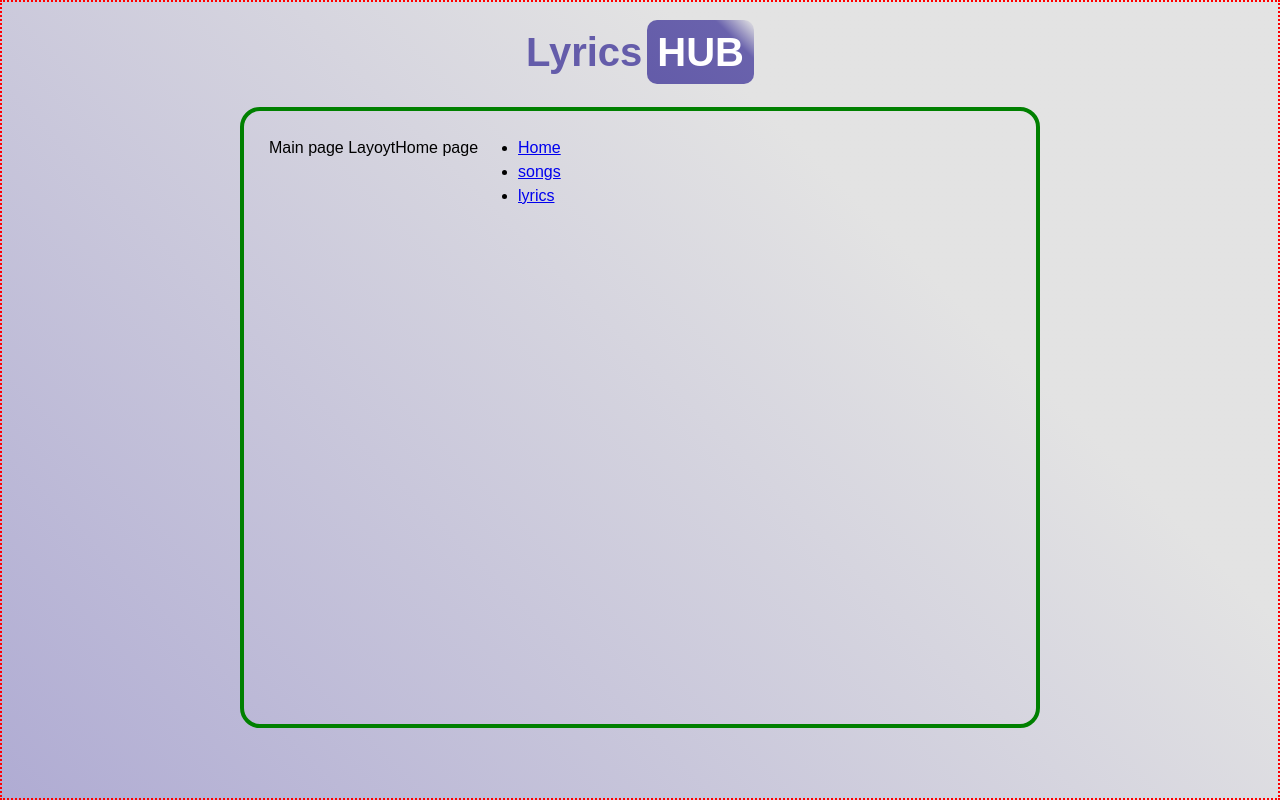
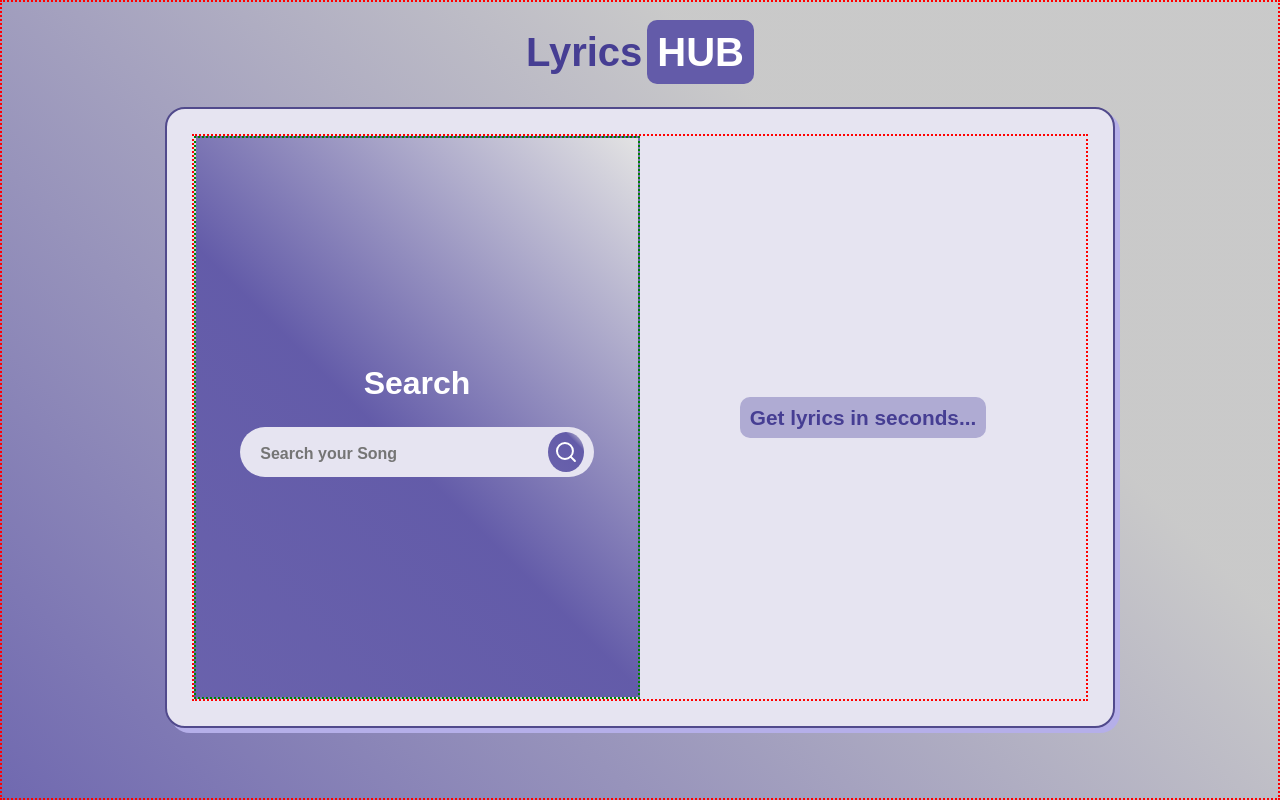
Before and after one commit to ayechico21/lyricsHub, a React (Vite) app: page / in a window 1280 px wide. Built offline with nearby package versions, Linux system fonts and the light colour scheme.

Commit message:
styling, add SearchInput

```diff
--- a/package.json
+++ b/package.json
@@ -12,6 +12,7 @@
   "dependencies": {
     "react": "^18.2.0",
     "react-dom": "^18.2.0",
+    "react-feather": "^2.0.10",
     "react-router-dom": "^6.16.0",
     "styled-components": "^6.0.8"
   },
--- a/src/App.jsx
+++ b/src/App.jsx
@@ -18,7 +18,7 @@ function App() {
             <Route exact path="/songs" element={<Songs />} />
             <Route exact path="/lyrics" element={<Lyrics />} />
           </Routes>
-          <div className="list">
+          {/* <div className="list">
             <ul>
               <li>
                 <Link to="/">Home</Link>
@@ -30,7 +30,7 @@ function App() {
                 <Link to="/lyrics">lyrics</Link>
               </li>
             </ul>
-          </div>
+          </div> */}
         </Router>
       </MainPageLayout>
     </Wrapper>
--- a/src/components/Header/Header.jsx
+++ b/src/components/Header/Header.jsx
@@ -11,18 +11,13 @@ function Header() {
 
 const Title = styled.h1`
   font-size: 2.5rem;
-  color: #645caa;
+  color: hsl(246, 41%, 41%);
 `;
 const HighlightText = styled.span`
   padding: 10px;
   margin-left: 5px;
   border-radius: 10px;
   color: white;
-  background: linear-gradient(
-    45deg,
-    hsla(246, 31%, 51%, 1) 0%,
-    hsla(246, 31%, 53%, 1) 77%,
-    hsla(0, 0%, 89%, 1) 99%
-  );
+  background: hsl(246, 31%, 51%);
 `;
 export default Header;
--- a/src/components/MainPageLayout/MainPageLayout.jsx
+++ b/src/components/MainPageLayout/MainPageLayout.jsx
@@ -2,12 +2,7 @@ import React from "react";
 import styled from "styled-components";
 
 function MainPageLayout({ children }) {
-  return (
-    <Wrapper>
-      <div>Main page Layoyt</div>
-      {children}
-    </Wrapper>
-  );
+  return <Wrapper>{children}</Wrapper>;
 }
 const Wrapper = styled.main`
   --space: 25px;
@@ -15,11 +10,13 @@ const Wrapper = styled.main`
   flex-grow: 1; /**take the remaining space on screen */
   display: flex;
   width: 100%; /**take all width space */
-  max-width: 800px; /**clamp container width */
+  max-width: 950px; /**clamp container width */
   padding: var(--space);
   margin-top: var(--space);
   margin-bottom: calc(var(--space) * 2);
-  border: 4px solid green;
   border-radius: 20px;
+  background: hsl(246, 31%, 92%);
+  border: 2px solid hsl(246, 31%, 42%);
+  box-shadow: 5px 5px hsl(246, 57%, 80%);
 `;
 export default MainPageLayout;
--- a/src/components/SearchInput/SearchInput.jsx
+++ b/src/components/SearchInput/SearchInput.jsx
@@ -1,31 +1,107 @@
 import React from "react";
-import { options, BASE_URL, searchSong, searchLyrics } from "../../constants";
-
+import styled from "styled-components";
+import { Search } from "react-feather";
 function SearchInput() {
   const [songInput, setSongInput] = React.useState("");
-  const [songLyrics, setSongLyrics] = React.useState("");
 
   const handleSubmit = async (e) => {
     e.preventDefault();
-    const songs = await searchSong(songInput);
-    console.log(songs);
-    const id = songs[0].result.id;
-    const lyrics = await searchLyrics(id);
-    console.log(lyrics);
   };
 
   return (
-    <div>
-      <form onSubmit={handleSubmit}>
-        <input
+    <Form onSubmit={handleSubmit}>
+      <Label htmlFor="song-input">Search</Label>
+      <InputWrapper>
+        <Input
+          id="song-input"
           type="text"
           value={songInput}
           onChange={(e) => setSongInput(e.target.value)}
+          placeholder="Search your Song"
         />
-        <button>Search</button>
-      </form>
-    </div>
+        <SearchButton>
+          <Icon>
+            <Search />
+          </Icon>
+        </SearchButton>
+      </InputWrapper>
+    </Form>
   );
 }
+const Form = styled.form`
+  align-self: stretch; /**make child take full height of flex parent   */
+  flex-basis: 50%; /**child tries to make width 50% of total flex parent width */
+  display: flex;
+  flex-direction: column;
+  justify-content: center;
+  align-items: center;
+  gap: 20px;
+  background: linear-gradient(
+    45deg,
+    hsla(246, 31%, 53%, 1) 0%,
+    hsla(246, 31%, 51%, 1) 45%,
+    hsla(0, 0%, 89%, 1) 100%
+  );
+  border: 2px dotted green;
+  min-width: 0;
+`;
+const Label = styled.label`
+  font-weight: 600;
+  font-size: 2rem;
+  color: hsl(0, 0%, 100%);
+`;
+const InputWrapper = styled.article`
+  display: flex;
+  justify-content: space-between;
+  align-items: center;
+  gap: 10px;
+  padding: 20px 10px;
+  width: 80%;
+  height: 50px;
+  border-radius: 25px;
+  background: hsl(246, 31%, 92%);
+`;
+const Input = styled.input`
+  border: none;
+  background: inherit;
+  min-width: 0;
+  width: 100%;
+  padding: 0 10px;
+  font-weight: 600;
+  font-size: 1.4rem;
+  color: hsl(246, 41%, 21%);
+  outline: none;
+  &::placeholder {
+    font-size: 1rem;
+  }
+`;
+const SearchButton = styled.button`
+  --size: 40px;
+  height: var(--size);
+  width: var(--size);
+  cursor: pointer;
+  text-align: center;
+  color: hsl(0, 0%, 100%);
+  border: none;
+  border-radius: 50%; /**circular corners, need equal height and width */
 
+  /**same as container gradient {Form} */
+  background: linear-gradient(
+    45deg,
+    hsla(246, 31%, 53%, 1) 0%,
+    hsla(246, 31%, 51%, 1) 75%,
+    hsla(0, 0%, 89%, 1) 100%
+  );
+
+  /**center icon inside the button */
+  display: flex;
+  justify-content: center;
+  align-items: center;
+`;
+const Icon = styled.span`
+  transition: All 0.5s;
+  &:hover {
+    transform: scale(1.2) rotate(360deg);
+  }
+`;
 export default SearchInput;
--- a/src/index.css
+++ b/src/index.css
@@ -8,9 +8,10 @@ body,
 
 body {
   font-family: sans-serif;
+  font-size: 1.2rem;
   background: linear-gradient(
     45deg,
-    hsla(246, 31%, 75%, 1) 0%,
-    hsla(0, 0%, 89%, 1) 70%
+    hsla(246, 31%, 55%, 1) 0%,
+    hsla(0, 0%, 79%, 1) 70%
   );
 }
--- a/src/pages/Home.jsx
+++ b/src/pages/Home.jsx
@@ -1,7 +1,30 @@
 import React from "react";
+import SearchInput from "../components/SearchInput/SearchInput";
+import styled from "styled-components";
 
 function Home() {
-  return <div>Home page</div>;
+  return (
+    <Wrapper>
+      <SearchInput />
+      <Intro>Get lyrics in seconds...</Intro>
+    </Wrapper>
+  );
 }
 
+const Wrapper = styled.section`
+  display: flex;
+  align-items: center; /**vertically align items at center of container */
+  width: 100%; /**fill the container */
+  border: 2px dotted red;
+`;
+const Intro = styled.p`
+  width: fit-content;
+  margin: 0 auto;
+  padding: 5px 10px;
+  border-radius: 10px;
+  color: hsl(246, 41%, 41%);
+  font-size: 1.3rem;
+  font-weight: 600;
+  background: hsl(246, 31%, 75%);
+`;
 export default Home;
```
Also changed, not shown: 1 other file (tests, documents, lock files or other folders).
